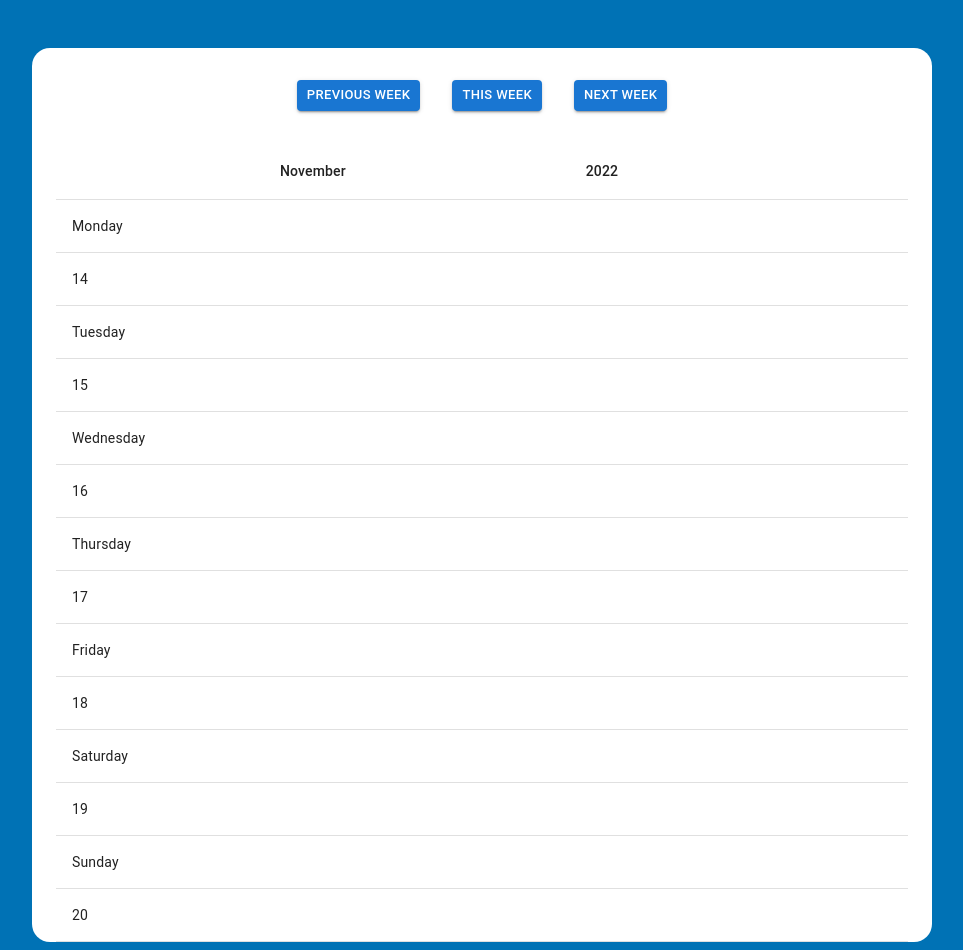
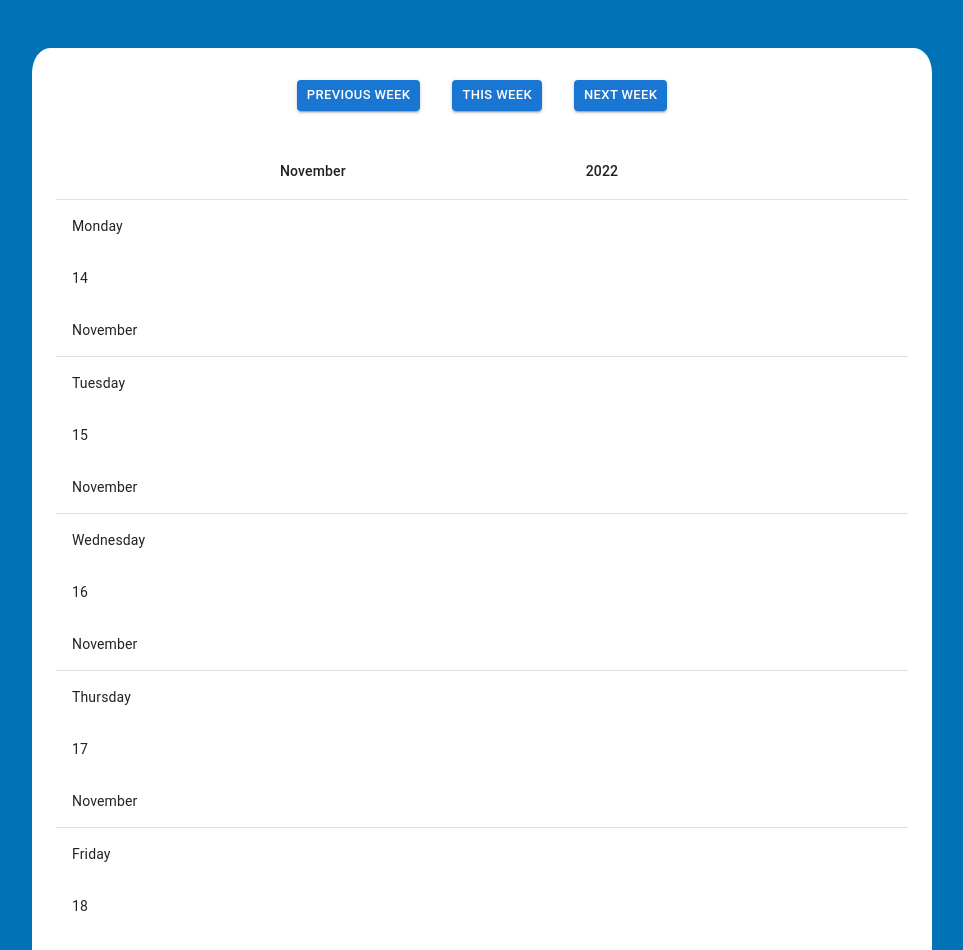
Before and after one commit to Amir-Aminian/schedule-assistant, a React (Create React App) app: page /homePage in a window 1280 px wide. Shown: the top 950 px of the page, without its empty margins (158-1121 px from the left). Built offline with nearby package versions, Linux system fonts and the light colour scheme; sample sign-in values are in the browser's storage.

Commit message:
added month to the week table component for each day

```diff
--- a/src/components/tables/WeekTable.js
+++ b/src/components/tables/WeekTable.js
@@ -17,10 +17,13 @@ const WeekTable = ({year, month, weekDays}) => {
                 {weekDays.map((weekDay) => (
                     <TableBody key={weekDay.weekDate}>
                         <TableRow>
-                            <TableCell colSpan={2}>{weekDay.weekDay}</TableCell>
+                            <TableCell colSpan={2} sx={{border:"none"}}>{weekDay.weekDay}</TableCell>
                         </TableRow>
                         <TableRow>
-                            <TableCell colSpan={2}>{weekDay.weekDate}</TableCell>
+                            <TableCell colSpan={2} sx={{border:"none"}}>{weekDay.weekDate}</TableCell>
+                        </TableRow>
+                        <TableRow>
+                            <TableCell colSpan={2}>{weekDay.weekMonth}</TableCell>
                         </TableRow>
                     </TableBody>
                 ))}
--- a/src/utilities/SetWeek.js
+++ b/src/utilities/SetWeek.js
@@ -35,7 +35,7 @@ const SetWeek = (d) => {
 
     for (let i = startIndex; i <= endIndex; i++) {
         let weekDate = new Date(d);
-        weekDays.push({weekDate: new Date(weekDate.setDate(i)).getDate(), weekDay: days[i-startIndex]});
+        weekDays.push({weekDate: new Date(weekDate.setDate(i)).getDate(), weekDay: days[i-startIndex], weekMonth: months[new Date(weekDate.setDate(i)).getMonth()]});
     };
 
     // new Date(weekDate.setDate(i-1)).getDay() //ask Patrick
```
